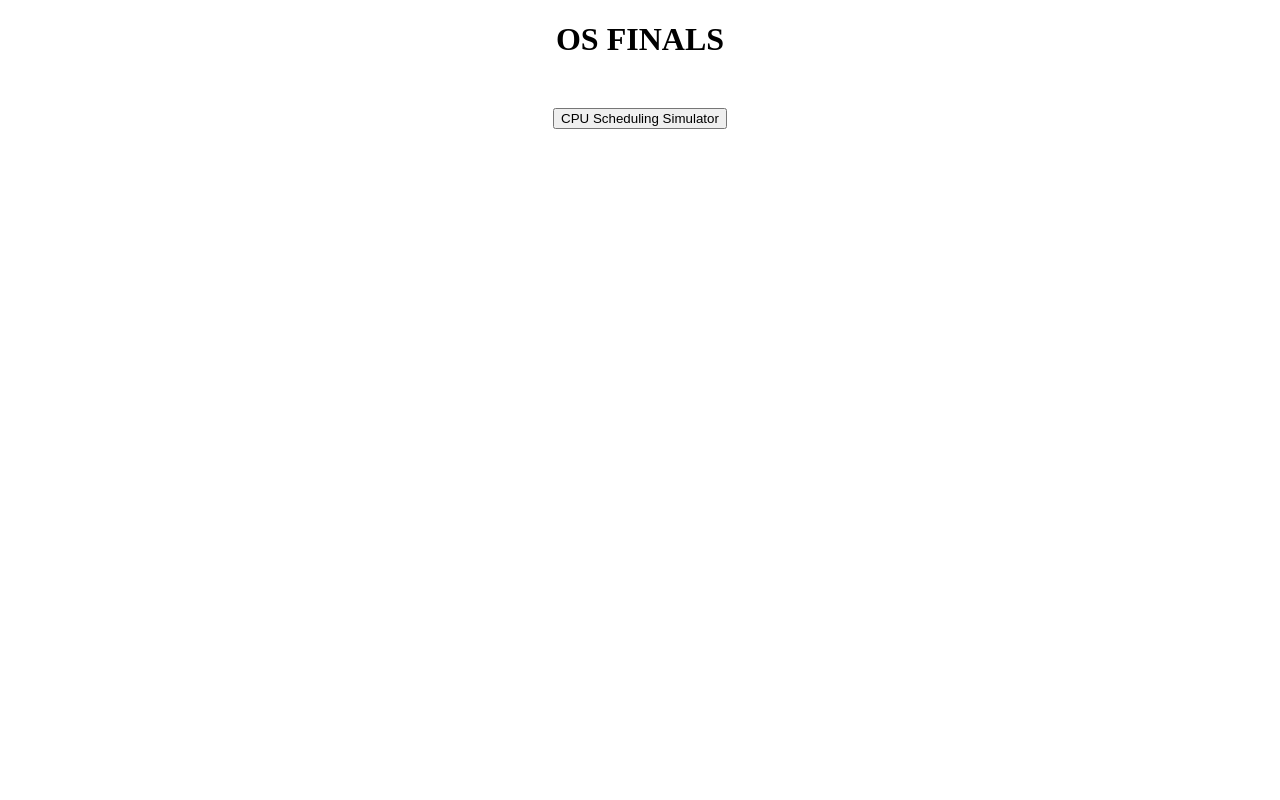
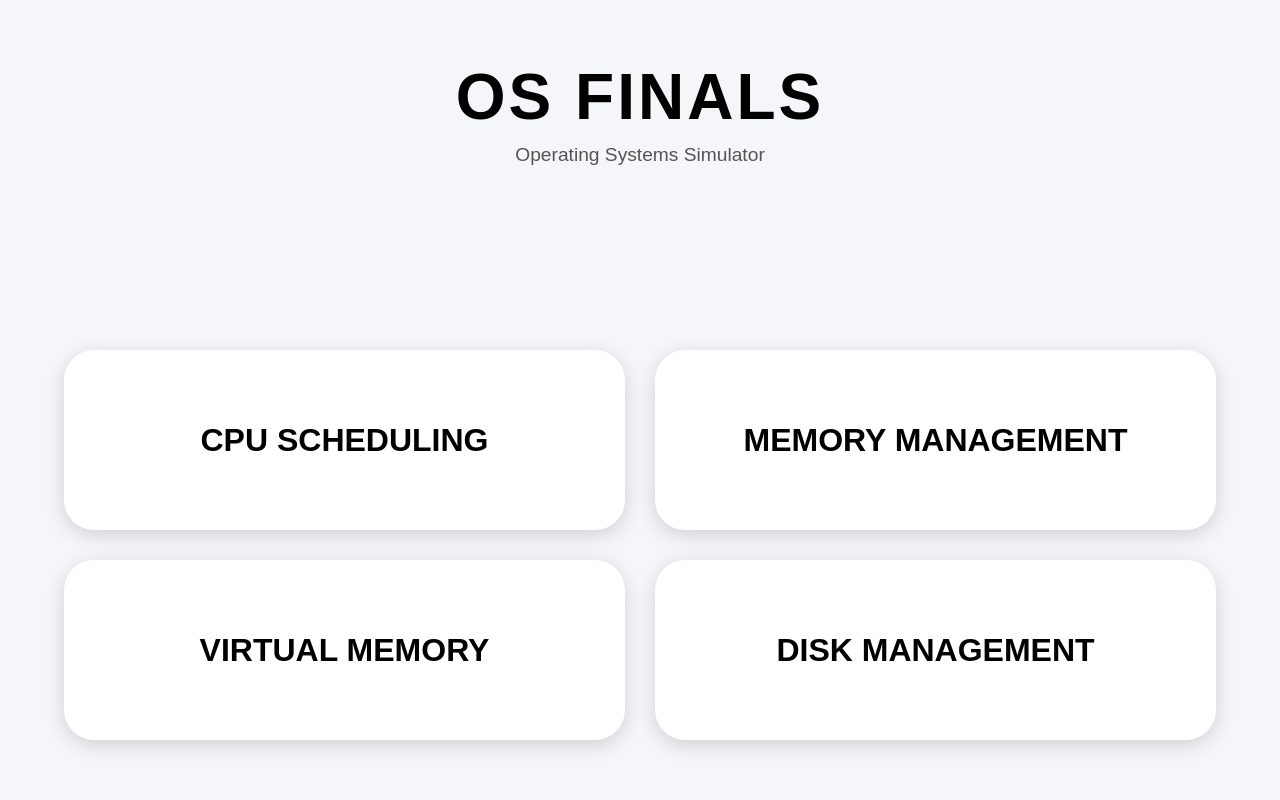
Before and after one commit to lindenn21/os_final_project, a Flask app: page / in a window 1280 px wide. Run offline with Flask 3, Linux system fonts and the light colour scheme.

Commit message:
Cleaner index page look

```diff
--- a/templates/index.html
+++ b/templates/index.html
@@ -2,20 +2,111 @@
 <html>
 <head>
     <title>OS Finals</title>
+
+    <style>
+
+        *{
+            margin:0;
+            padding:0;
+            box-sizing:border-box;
+            font-family:Arial, sans-serif;
+        }
+
+        body{
+            min-height:100vh;
+            background:#f4f6f9;
+            display:flex;
+            flex-direction:column;
+            align-items:center;
+        }
+
+        .title{
+            margin-top:60px;
+            font-size:4rem;
+            font-weight:bold;
+            text-align:center;
+            letter-spacing:3px;
+        }
+
+        .subtitle{
+            margin-top:10px;
+            color:#555;
+            font-size:1.2rem;
+        }
+
+        .button-container{
+            width:90%;
+            max-width:1200px;
+
+            margin-top:auto;
+            margin-bottom:60px;
+
+            display:grid;
+            grid-template-columns:repeat(2, 1fr);
+            gap:30px;
+        }
+
+        .module-btn{
+            height:180px;
+
+            background:white;
+
+            border:none;
+            border-radius:30px;
+
+            text-decoration:none;
+
+            display:flex;
+            justify-content:center;
+            align-items:center;
+
+            font-size:2rem;
+            font-weight:bold;
+
+            color:black;
+
+            box-shadow:0 5px 20px rgba(0,0,0,0.15);
+
+            transition:0.3s;
+        }
+
+        .module-btn:hover{
+            transform:translateY(-8px);
+            box-shadow:0 10px 30px rgba(0,0,0,0.25);
+        }
+
+    </style>
 </head>
 
 <body>
 
-    <h1 style="text-align:center;">
-        OS FINALS
-    </h1>
+    <h1 class="title">OS FINALS</h1>
 
-    <div style="text-align:center; margin-top:50px;">
-        <a href="/cpu-scheduling">
-            <button>
-                CPU Scheduling Simulator
-            </button>
+    <p class="subtitle">
+        Operating Systems Simulator
+    </p>
+
+    <div class="button-container">
+
+        <a href="/cpu-scheduling" class="module-btn">
+            CPU SCHEDULING
         </a>
+
+        <!-- Future Button -->
+        <a href="#" class="module-btn">
+            MEMORY MANAGEMENT
+        </a>
+
+        <!-- Future Button -->
+        <a href="#" class="module-btn">
+            VIRTUAL MEMORY
+        </a>
+
+        <!-- Future Button -->
+        <a href="#" class="module-btn">
+            DISK MANAGEMENT
+        </a>
+
     </div>
 
 </body>
```
